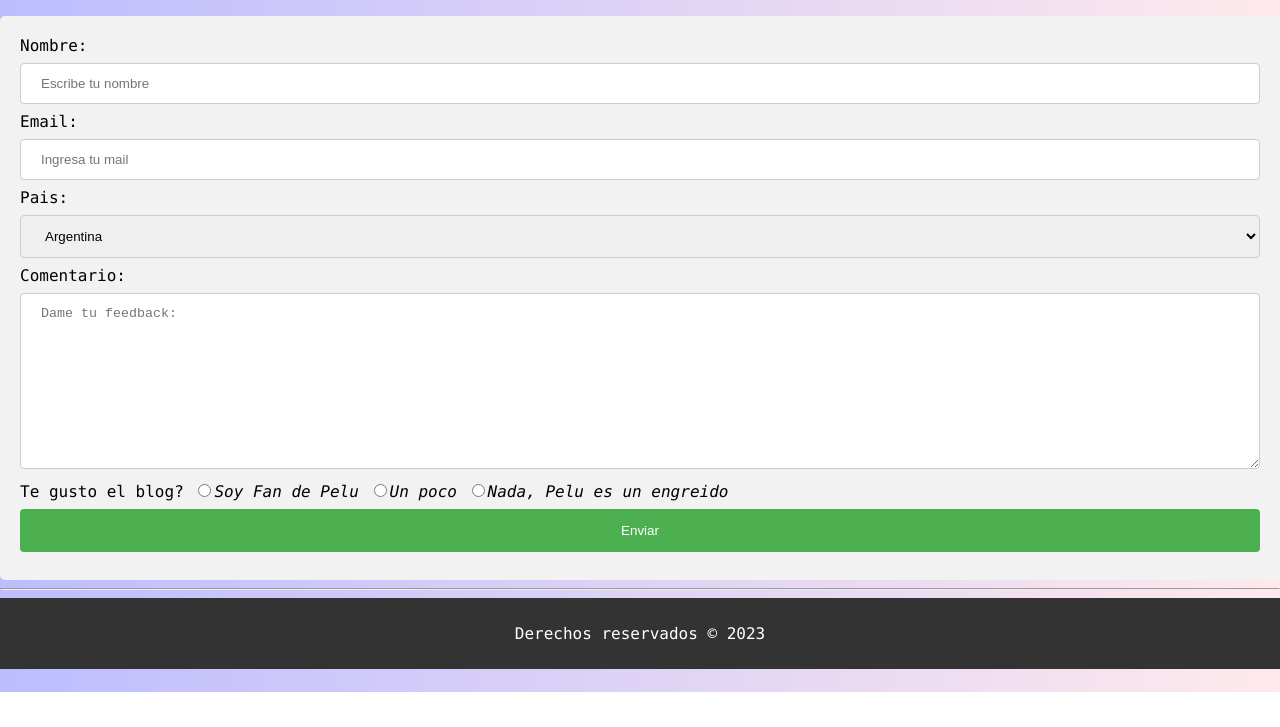
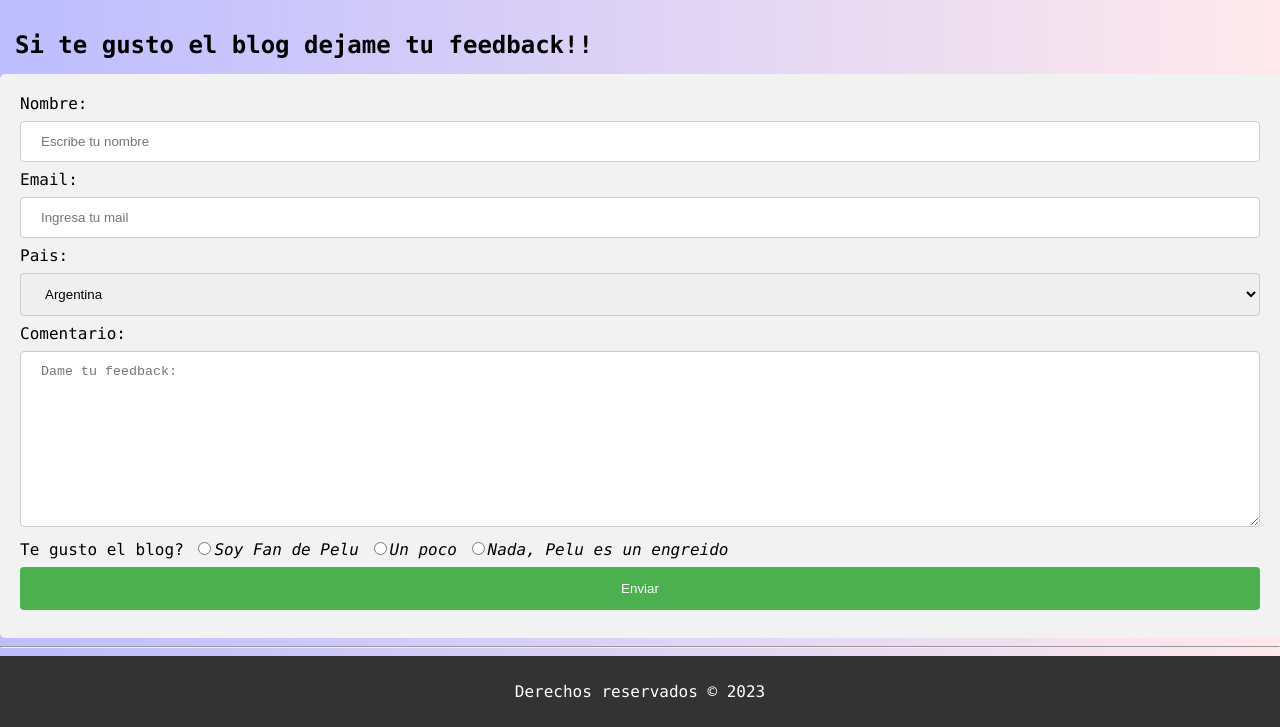
Before and after one commit to carolaresch2203/Pelu-PresidenteHTML, a plain HTML site: page contacto.html in a window 1280 px wide. Shown: the part 108-835 px from the top of the page. Before the commit the page ends 800 px from the top, so only its background shows below. Drawn offline with Linux system fonts and the light colour scheme.

Commit message:
Feedback

```diff
--- a/contacto.html
+++ b/contacto.html
@@ -20,6 +20,8 @@
       </nav>
     </header>
     <br>
+
+    <h2 style="margin: 15px"><b>Si te gusto el blog dejame tu feedback!!</b></h2>
 
     <div class="contenedor-formulario">
       <form name="contact" netlify>
```
